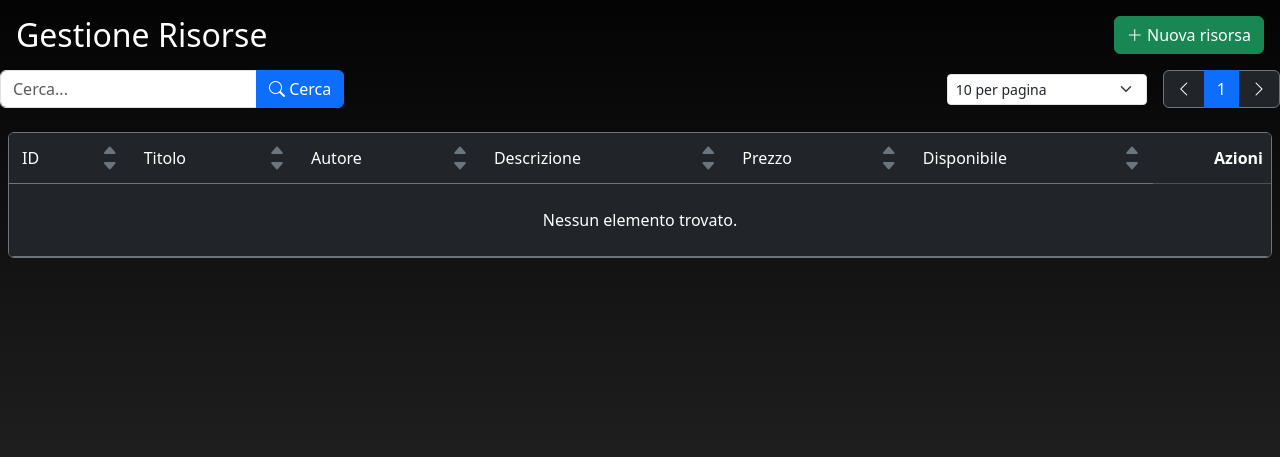
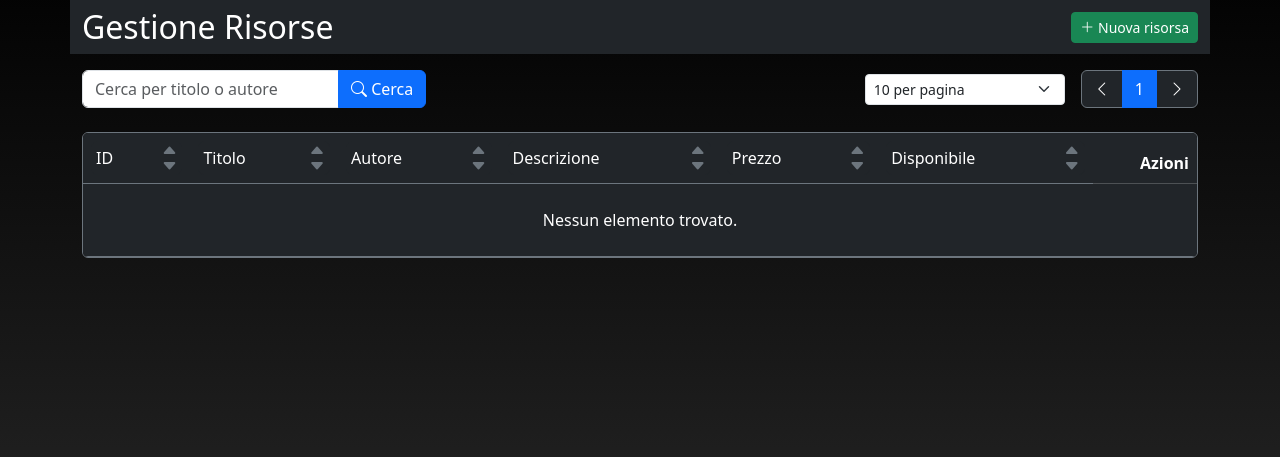
Before and after one commit to giorgioduscio/Library-Django, a Django app: page /risorsa/ in a window 1280 px wide. Shown: the part 56-513 px from the top of the page. Run offline with Django 5.2, Linux system fonts and the light colour scheme; the visitor is signed in with stand-in values (Sample User, id 1); data that the repository does not hold is empty.

Commit message:
fix (progetto) responsive design, aggiunto kanban

```diff
--- a/catalogo/templates/home.html
+++ b/catalogo/templates/home.html
@@ -6,10 +6,10 @@
 
   {# HERO SECTION #}
 
-  <div class="p-3 mb-4">
-    <div class="container-fluid py-5 text-center">
+  <div class="p-md-3 mb-4">
+    <div class="py-5 text-center">
       <h1 class="display-4 fw-bold text-info">Benvenuti in Library Demo</h1>
-      <p class="col-md-8 mx-auto fs-4 text-secondary">
+      <p class="fs-4 text-secondary">
         Una piattaforma semplice ed efficace per gestire il catalogo delle risorse e il prestito agli utenti.
         Esplora i nostri libri o gestisci l'anagrafica degli iscritti.
       </p>
--- a/catalogo/templatetags/catalogo_extras.py
+++ b/catalogo/templatetags/catalogo_extras.py
@@ -6,3 +6,8 @@ register = template.Library()
 def get_attr(obj, attr_name):
     """Estrae un attributo da un oggetto in modo dinamico."""
     return getattr(obj, attr_name, "")
+
+@register.filter
+def class_name(obj):
+    """Restituisce il nome della classe di un oggetto."""
+    return obj.__class__.__name__
--- a/catalogo/views.py
+++ b/catalogo/views.py
@@ -15,8 +15,8 @@ from config.utils import get_crud_context
 def redirect_alla_home(request):
     return redirect('home')
 
-@cache_page(60 * 15)
-@vary_on_cookie
+# @cache_page(60 * 15)
+# @vary_on_cookie
 def home(request):
     features = [
         {
@@ -104,13 +104,14 @@ class RisorsaListView(LoginRequiredMixin, View):
             sort_allowed_fields=[h['key'] for h in headings],
             title='Gestione Risorse',
             filter_fields=['titolo', 'autore_nome'],
+            filter_placeholder='Cerca per titolo o autore',
             url_names={
                 'create': 'risorsa_create',
                 'update': 'risorsa_update',
                 'delete': 'risorsa_delete',
-            }
+            },
+            label_create="Nuova risorsa"
         )
-        context['label_create'] = "Nuova risorsa"
         return render(request, 'shareds/crud_list.html', context)
 
 class RisorsaCreateView(LoginRequiredMixin, CreateView):
--- a/config/shareds/crud_list.html
+++ b/config/shareds/crud_list.html
@@ -5,14 +5,15 @@
 
 {% block content %}
 {% comment %} HEADER {% endcomment %}
-<div class="p-3 d-flex justify-content-between align-items-center">
-  <h2 class="m-0">{{ title }}</h2>
+<section class="container">
+  <div class="mb-3 py-2 row justify-content-between align-items-center text-bg-dark">
+    <h2 class="col m-0 text-truncate">{{ title }}</h2>
 
-  <div class="d-flex justify-content-end">
+    <div class="col-auto d-flex justify-content-end">
       {% if url_names.create %}
-    <a href="{% url url_names.create %}" class="btn btn-success text-truncate">
+      <a href="{% url url_names.create %}" class="btn btn-success btn-sm text-truncate">
         <i class="bi bi-plus-lg"></i>
-      {{ label_create|default:"Aggiungi Nuovo" }}
+        <span class="d-none d-md-inline">{{ label_create|default:"Aggiungi Nuovo" }}</span>
       </a>
       {% endif %}
     </div>
@@ -26,7 +27,9 @@
         <input type="hidden" name="dir" value="{{ sort_dir }}">
         <input type="hidden" name="limit" value="{{ pagination_current_limit }}">
         <div class="input-group">
-        <input type="text" name="filter" class="form-control" placeholder="Cerca..." value="{{ filter_value }}">
+          <input type="text" name="filter" class="form-control"
+                  placeholder="{{ filter_placeholder|default:'Cerca...' }}"
+                  value="{{ filter_value }}">
           <button class="btn btn-primary" type="submit">
             <i class="bi bi-search"></i>
             <span class="d-none d-md-inline">Cerca</span>
@@ -87,10 +90,11 @@
     </div>
   </div>
 
-{% comment %} CONTENT {% endcomment %}
-<div class="m-2 border rounded border-secondary overflow-hidden">
+  {# TABLE #}
+  <div class="my-2 border rounded border-secondary overflow-hidden">
     <div class="table-responsive">
       <table class="m-0 table table-hover table-dark">
+
         <thead>
           <tr>
             {% for head in headings %}
@@ -114,40 +118,48 @@
               </a>
             </th>
             {% endfor %}
-          <th class="text-end align-middle">Azioni</th>
+            <th class="text-end">Azioni</th>
           </tr>
         </thead>
+
+        {# BODY #}
         <tbody>
           {% for item in object_list %}
           <tr>
             {% for head in headings %}
-          <td class="border-secondary align-middle">
+            <td class="border-secondary">
               {% if head.type == 'boolean' %}
+                {# BOOLEAN #}
                 {% if item|get_attr:head.key %}
                   <span class="badge text-bg-success"><i class="bi bi-check-lg"></i></span>
                 {% else %}
                   <span class="badge text-bg-danger"><i class="bi bi-x-lg"></i></span>
                 {% endif %}
               {% else %}
+
+                {# TEXT #}
                 <span class="{{ head.class }}">{{ item|get_attr:head.key }}</span>
               {% endif %}
             </td>
             {% endfor %}
-          <td class="border-secondary align-middle">
+            <td class="border-secondary">
               <div class="d-flex flex-wrap gap-2 justify-content-end">
                 {% if url_names.detail %}
                 <a class="btn btn-sm btn-info" href="{% url url_names.detail item.pk %}">
-                <i class="bi bi-eye"></i> Dettagli
+                  <i class="bi bi-eye"></i>
+                  <span class="d-none d-md-inline">Dettagli</span>
                 </a>
                 {% endif %}
                 {% if url_names.update %}
                 <a class="btn btn-sm btn-primary" href="{% url url_names.update item.pk %}">
-                <i class="bi bi-pencil"></i> Modifica
+                  <i class="bi bi-pencil"></i>
+                  <span class="d-none d-md-inline">Modifica</span>
                 </a>
                 {% endif %}
                 {% if url_names.delete %}
                 <a class="btn btn-sm btn-danger" href="{% url url_names.delete item.pk %}">
-                <i class="bi bi-trash"></i> Elimina
+                  <i class="bi bi-trash"></i>
+                  <span class="d-none d-md-inline">Elimina</span>
                 </a>
                 {% endif %}
               </div>
@@ -175,3 +187,4 @@
     }
   </style>
   {% endblock %}
+</section>
--- a/config/utils.py
+++ b/config/utils.py
@@ -1,7 +1,7 @@
 from django.core.paginator import Paginator
 from django.db.models import Q
 
-def get_crud_context(request, queryset, headings, sort_allowed_fields, title, filter_fields=None, url_names=None):
+def get_crud_context(request, queryset, headings, sort_allowed_fields, title, filter_fields=None, filter_placeholder=None, url_names=None, label_create=None):
     """
     Genera il contesto comune per le viste CRUD con filtraggio, ordinamento e paginazione.
     """
@@ -59,5 +59,7 @@ def get_crud_context(request, queryset, headings, sort_allowed_fields, title, fi
         'pagination_allowed_limits': pagination_allowed_limits,
         'pagination_page_range': paginator.get_elided_page_range(page_obj.number, on_each_side=2, on_ends=1),
         'filter_value': filter_value,
+        'filter_placeholder': filter_placeholder,
+        'label_create': label_create,
         'url_names': url_names or {},
     }
```
Also changed, not shown: config/shareds/generic_form.html (+31 -6 lines), docs/notes.md (deleted, +0 -23 lines), docs/notes_kanban.md (added, +35 -0 lines), LICENSE.MD. Lines whose indentation alone changed are shown as unchanged.
